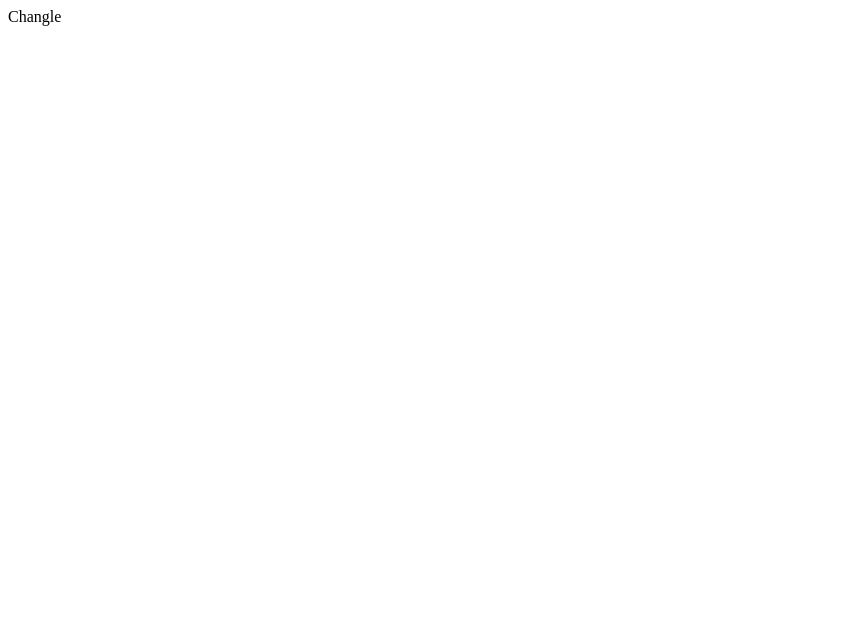
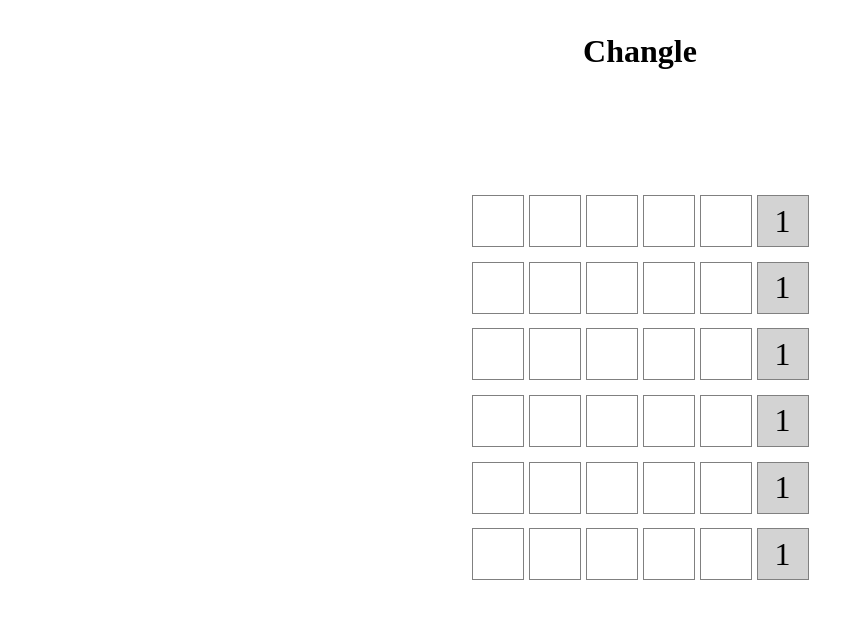
Before and after one commit to cjmorris/changle, a React (Vite) app: page / in a window 1280 px wide. Shown: the top 618 px of the page, without its empty margins (0-864 px from the left). Built offline with nearby package versions, Linux system fonts and the light colour scheme.

Commit message:
Created basic structure for app components

```diff
--- a/index.html
+++ b/index.html
@@ -4,7 +4,7 @@
     <meta charset="UTF-8" />
     <link rel="icon" type="image/svg+xml" href="/vite.svg" />
     <meta name="viewport" content="width=device-width, initial-scale=1.0" />
-    <title>Vite + React + TS</title>
+    <title>Changle</title>
   </head>
   <body>
     <div id="root"></div>
--- a/src/App.tsx
+++ b/src/App.tsx
@@ -1,7 +1,11 @@
+import Header from "./components/Header"
+import ChangleGame from "./components/ChangleGame"
+
 export default function App() {
   return (
     <>
-    Changle
+      <Header/>
+      <ChangleGame/>
     </>
   )
 }
--- /dev/null
+++ b/src/components/ChangleGame.tsx
@@ -0,0 +1,16 @@
+import ChangleRow from "./ChangleRow"
+
+export default function ChangleGame() {
+    return (
+        <div className="gamePanel">
+            <div className="changleGame">
+                <ChangleRow/>
+                <ChangleRow/>
+                <ChangleRow/>
+                <ChangleRow/>
+                <ChangleRow/>
+                <ChangleRow/>
+            </div>
+        </div>
+    )
+}
--- /dev/null
+++ b/src/components/ChangleInput.tsx
@@ -0,0 +1,7 @@
+export default function ChangleInput() {
+    return (
+        <div className="changleInput">
+
+        </div>
+    )
+}
--- /dev/null
+++ b/src/components/ChangleRow.tsx
@@ -0,0 +1,16 @@
+import ChangleInput from "./ChangleInput"
+
+export default function ChangleRow() {
+    return (
+        <div className="changleRow">
+            <ChangleInput/>
+            <ChangleInput/>
+            <ChangleInput/>
+            <ChangleInput/>
+            <ChangleInput/>
+            <div className="changleInput changeAmount">
+                1
+            </div>
+        </div>
+    )
+}
--- /dev/null
+++ b/src/components/Header.tsx
@@ -0,0 +1,9 @@
+export default function Header() {
+    return (
+        <>
+            <header className="header">
+                <h1>Changle</h1>
+            </header>
+        </>
+    )
+}
--- a/src/main.tsx
+++ b/src/main.tsx
@@ -1,6 +1,7 @@
 import React from 'react'
 import ReactDOM from 'react-dom/client'
 import App from './App'
+import './styles/App.css'
 
 ReactDOM.createRoot(document.getElementById('root') as HTMLElement).render(
   <React.StrictMode>
--- /dev/null
+++ b/src/styles/App.css
@@ -0,0 +1,42 @@
+h1 {
+    margin: 0px;
+}
+
+.header {
+    text-align: center;
+    padding: 25px;
+}
+
+.gamePanel {
+    display: flex;
+    justify-content: center;
+    align-items: center;
+    height: 600px;
+}
+
+.changleGame {
+    display: grid;
+    width: 337px;
+    height: 400px;
+}
+
+.changleInput {
+    display: inline-flex;
+    width: 50px;
+    height: 50px;
+    border: 1px solid gray;
+    font-size: 2em;
+    justify-content: center;
+    align-items: center;
+}
+
+.changeAmount {
+    background-color: lightgray;
+}
+
+.changleRow {
+    display: grid;
+    grid-template-columns: repeat(6, 1fr);
+    grid-gap: 5px;
+    margin-bottom: 5px;
+}
```
